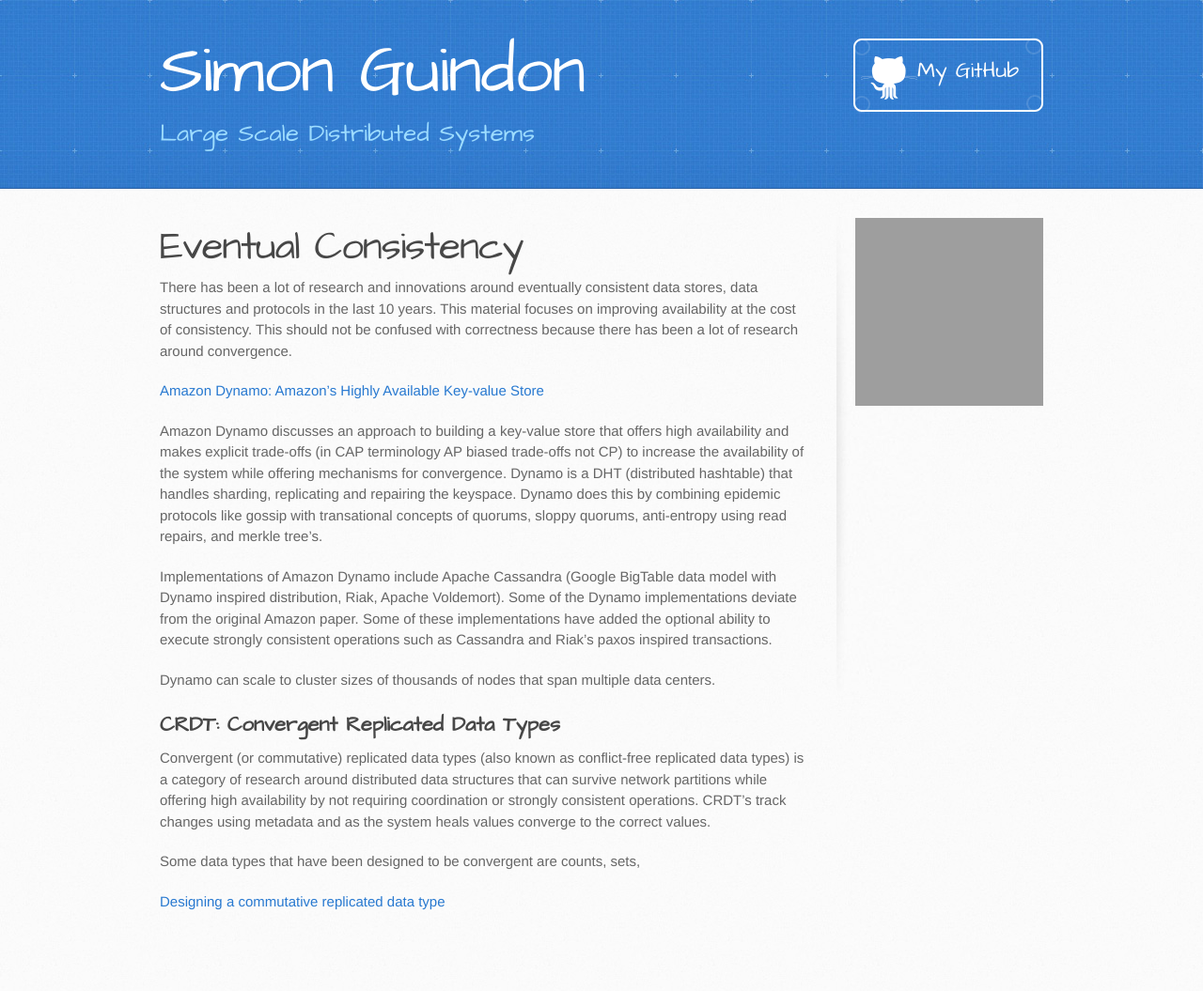
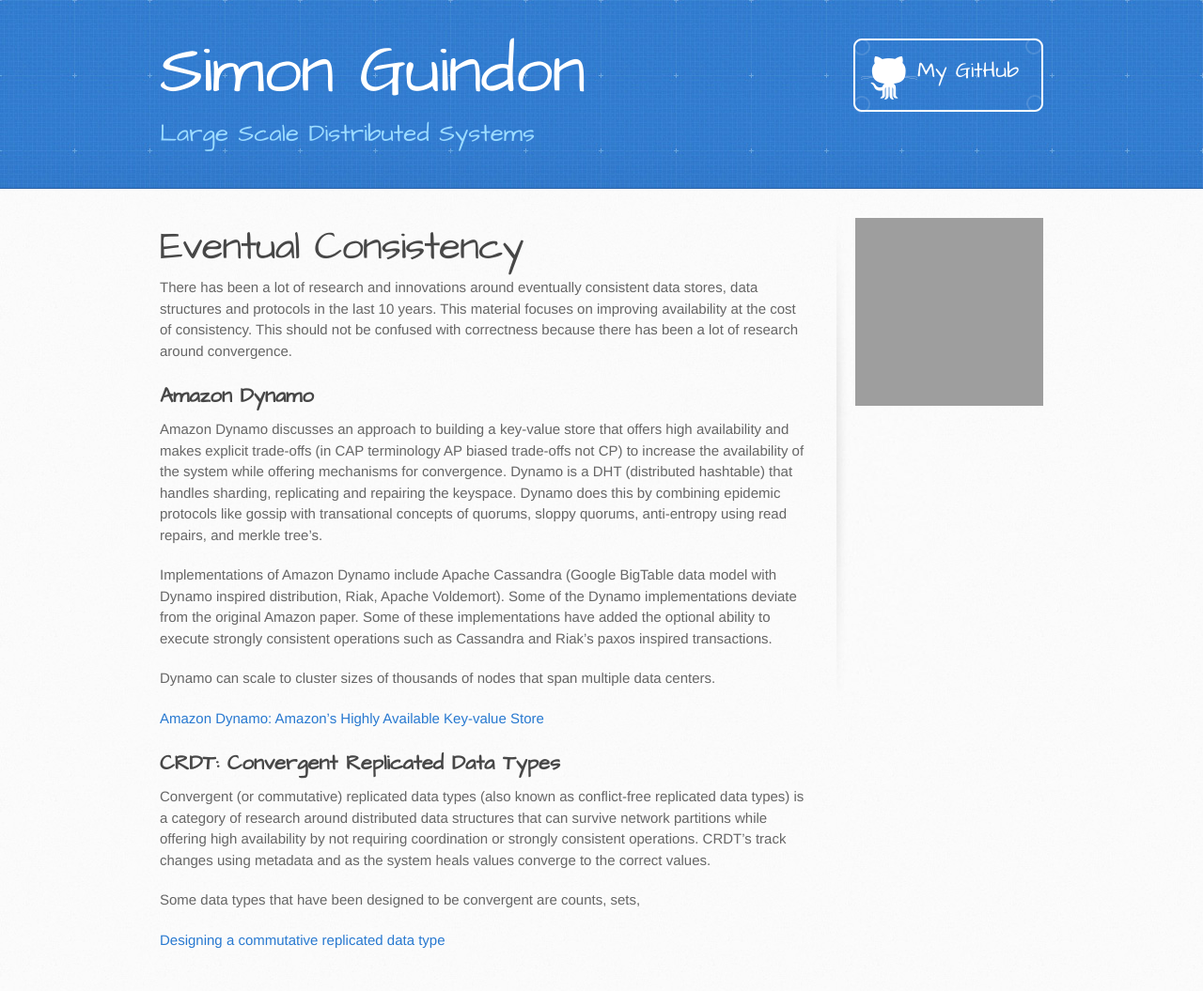
Before and after one commit to simongui/simongui.github.io, a Jekyll site: the page built from distributed-systems/eventual-consistency.md, in a window 1280 px wide. Shown: the whole page at 94% size. Built offline with Jekyll 4.4.1, drawn with Linux system fonts in a browser that asks for light colours; before the commit the page ends 1014 px from its top, so only the background shows below that; grey boxes are pictures that could not be loaded.

Commit message:
no message

```diff
--- a/distributed-systems/eventual-consistency.md
+++ b/distributed-systems/eventual-consistency.md
@@ -7,13 +7,15 @@ title: Eventual Consistency
 
 There has been a lot of research and innovations around eventually consistent data stores, data structures and protocols in the last 10 years. This material focuses on improving availability at the cost of consistency. This should not be confused with correctness because there has been a lot of research around convergence.
 
-[Amazon Dynamo: Amazon’s Highly Available Key-value Store](http://www.allthingsdistributed.com/files/amazon-dynamo-sosp2007.pdf){:target="_blank"}
+## Amazon Dynamo
 
 Amazon Dynamo discusses an approach to building a key-value store that offers high availability and makes explicit trade-offs (in CAP terminology AP biased trade-offs not CP) to increase the availability of the system while offering mechanisms for convergence. Dynamo is a DHT (distributed hashtable) that handles sharding, replicating and repairing the keyspace. Dynamo does this by combining epidemic protocols like gossip with transational concepts of quorums, sloppy quorums, anti-entropy using read repairs, and merkle tree's.
 
 Implementations of Amazon Dynamo include Apache Cassandra (Google BigTable data model with Dynamo inspired distribution, Riak, Apache Voldemort). Some of the Dynamo implementations deviate from the original Amazon paper. Some of these implementations have added the optional ability to execute strongly consistent operations such as Cassandra and Riak's paxos inspired transactions.
 
 Dynamo can scale to cluster sizes of thousands of nodes that span multiple data centers.
+
+[Amazon Dynamo: Amazon’s Highly Available Key-value Store](http://www.allthingsdistributed.com/files/amazon-dynamo-sosp2007.pdf){:target="_blank"}
 
 ## CRDT: Convergent Replicated Data Types
 
```
